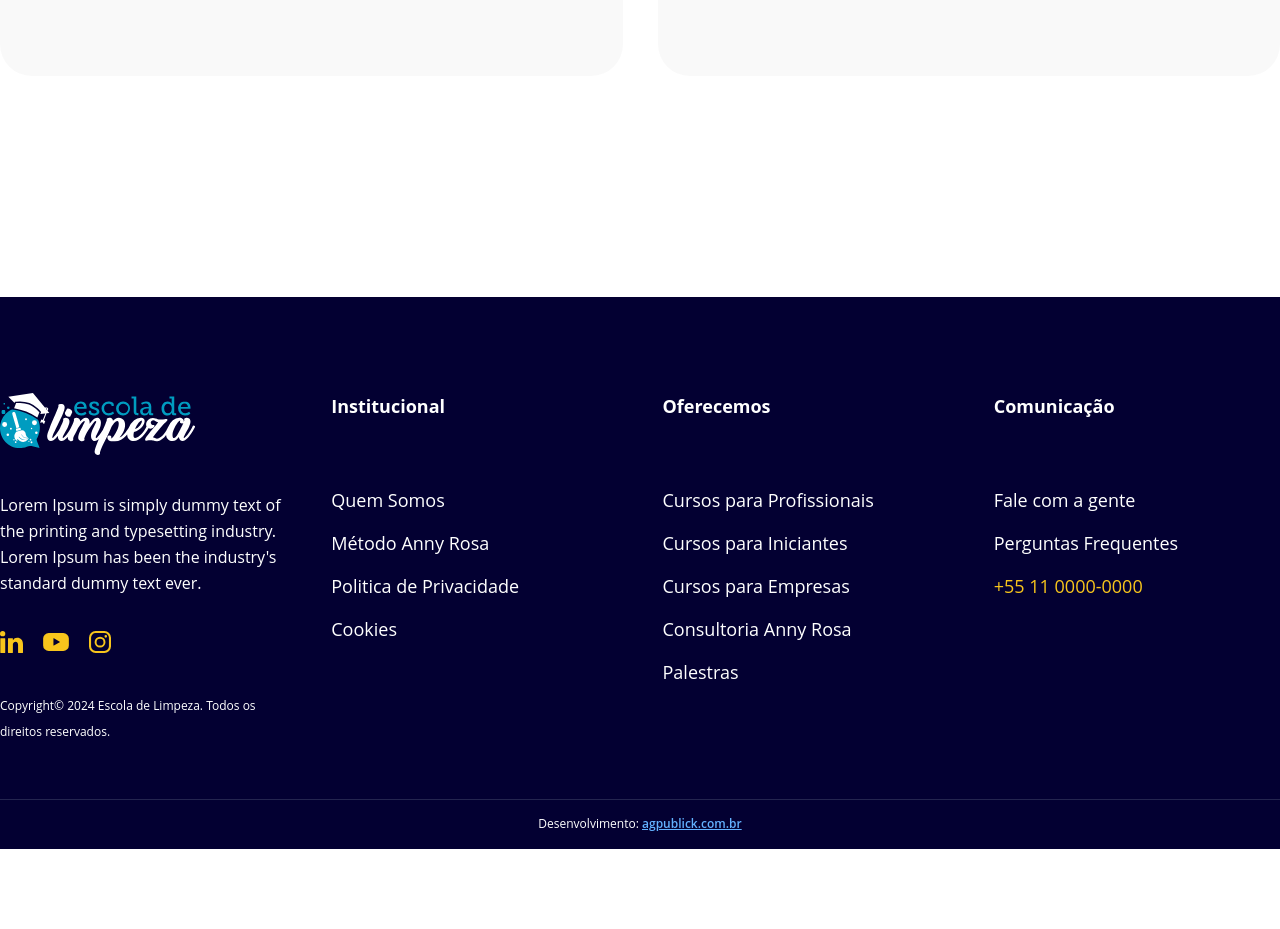
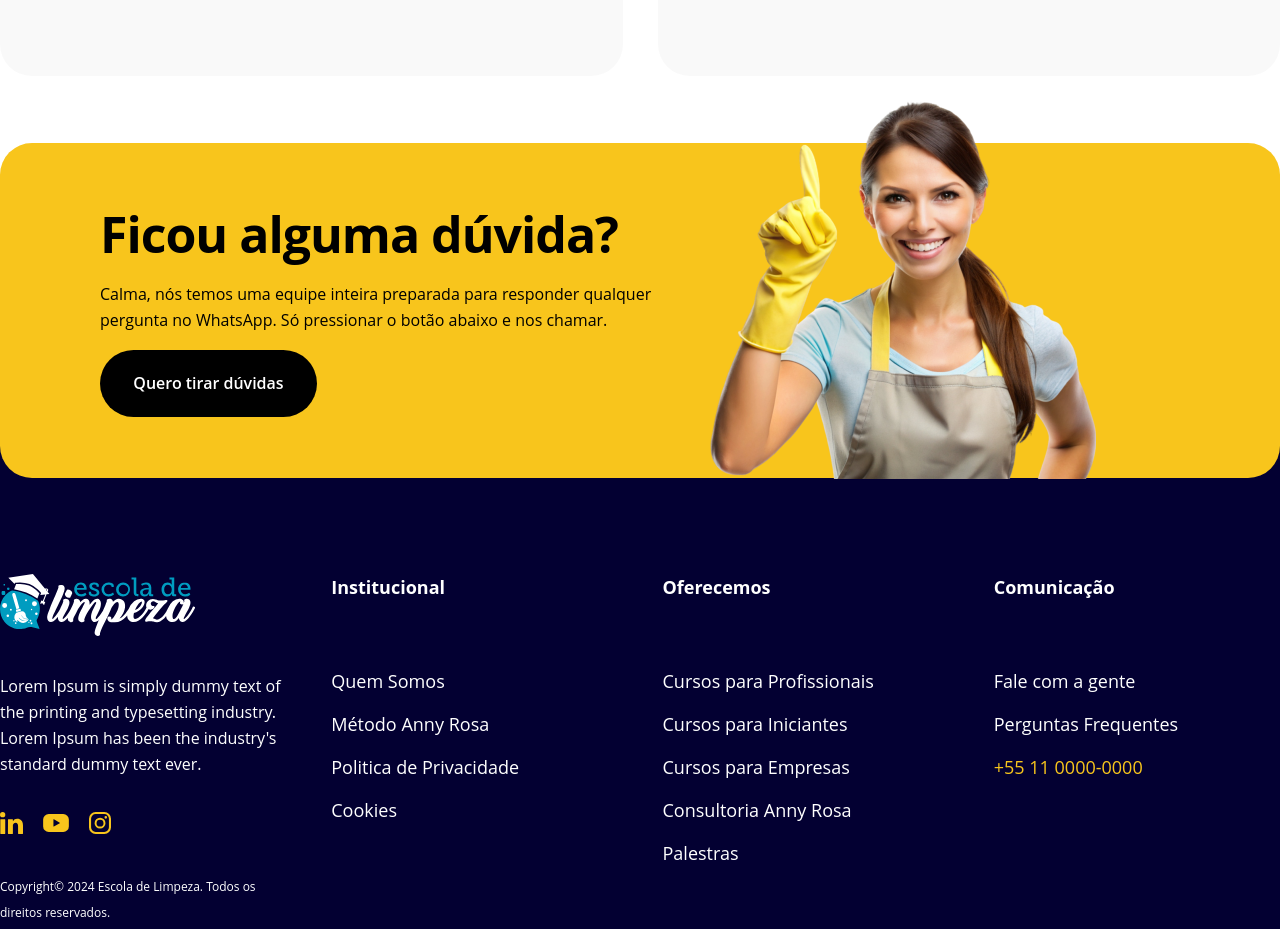
Before and after one commit to gabrielforny/escola-de-limpeza, a plain HTML site: page index.html in a window 1280 px wide. Shown: the part 5984-6913 px from the top of the page. Before the commit the page ends 6833 px from the top, so only its background shows below. Drawn offline with Linux system fonts and the light colour scheme; a web font is replaced by a local one.

Commit message:
Finalizando footer

```diff
--- a/index.html
+++ b/index.html
@@ -236,7 +236,23 @@
     </main>
 
     <footer>
-        <section class="sec-page">
+
+        <section class="sec-page duvida">
+            <div class="col-1">
+                <h2>Ficou alguma dúvida?</h2>
+                <p style="padding: 17px 0;">Calma, nós temos uma equipe inteira preparada para responder qualquer
+                    pergunta no WhatsApp. Só
+                    pressionar o botão abaixo e nos chamar.</p>
+                <a class="btn-fale btn-action-amarelo" href="/">Quero tirar dúvidas</a>
+            </div>
+
+            <div class="col-2">
+                <div class="fundo-duvida">
+                </div>
+            </div>
+        </section>
+
+        <section class="sec-page menus">
             <div class="col-1">
                 <a href="/">
                     <img src="assets/images/logo-escola-branca.svg" alt="logo-escola" />
--- a/styles/footer.css
+++ b/styles/footer.css
@@ -3,9 +3,56 @@ footer {
     background: #030032 0% 0% no-repeat padding-box;
     padding: 96px 0 12px;
 
-    >section {
+    >.duvida {
+        background: #F8C51C 0% 0% no-repeat padding-box;
+        border-radius: 32px;
+        height: 335px;
+        margin-top: -250px;
+        display: flex;
+
+        >.col-1 {
+            width: 50%;
+            display: flex;
+            flex-direction: column;
+            justify-content: center;
+            padding: 0 40px 0 100px;
+            width: 50%;
+
+            >h2,
+            p {
+                color: #000000;
+            }
+
+            >a {
+                background: #000000 0% 0% no-repeat padding-box;
+                color: #FFFFFF;
+                text-decoration: none;
+                width: 217px;
+                height: 67px;
+                background: #000000 0% 0% no-repeat padding-box;
+                border-radius: 34px;
+            }
+        }
+
+        >.col-2 {
+            width: 50%;
+
+            >.fundo-duvida {
+                margin-top: -50.5px;
+                width: 386px;
+                height: 386px;
+                background: transparent url(/assets/images/mulher-duvida.png) 0 0 / cover no-repeat;
+                opacity: 1;
+                background-position: center;
+                background-size: contain;
+            }
+        }
+    }
+
+    >.menus {
         display: flex;
         gap: 45px;
+        padding-top: 96px;
 
         >.col-1 {
             width: 332px;
--- a/styles/home.css
+++ b/styles/home.css
@@ -368,8 +368,6 @@
         >.fundo-anny {
             display: flex;
             position: absolute;
-            width: 510px;
-            height: 702px;
             background: transparent url(/assets/images/prof-limpeza.png) 0 0 / cover no-repeat;
             opacity: 1;
             background-position: center;
```
Also changed, not shown: assets/images/mulher-duvida.png (added).
